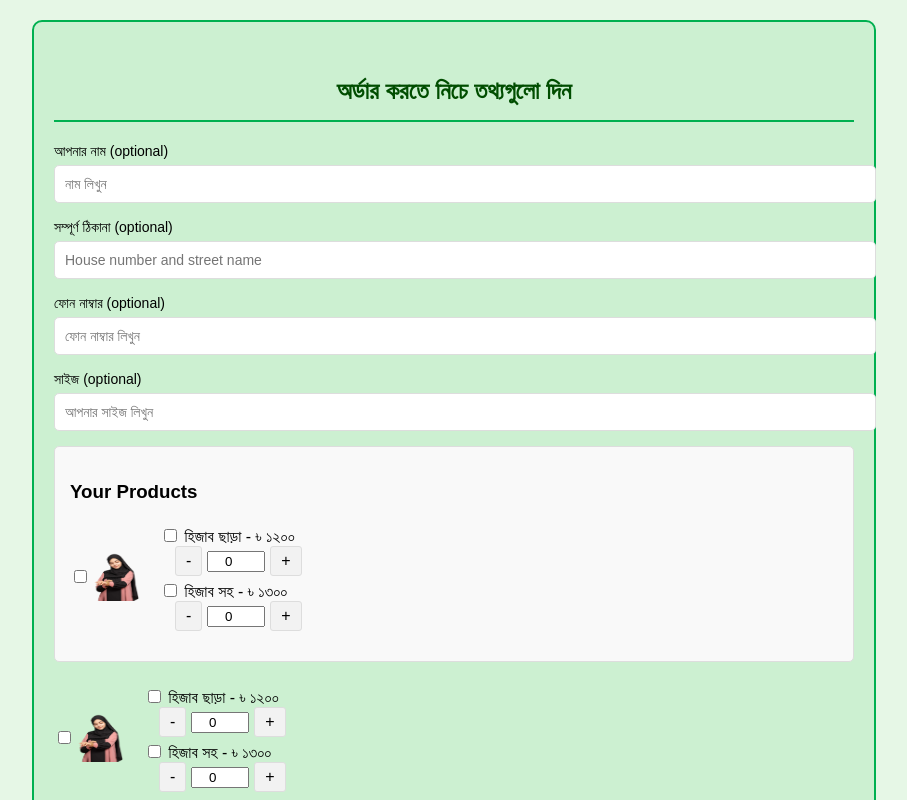
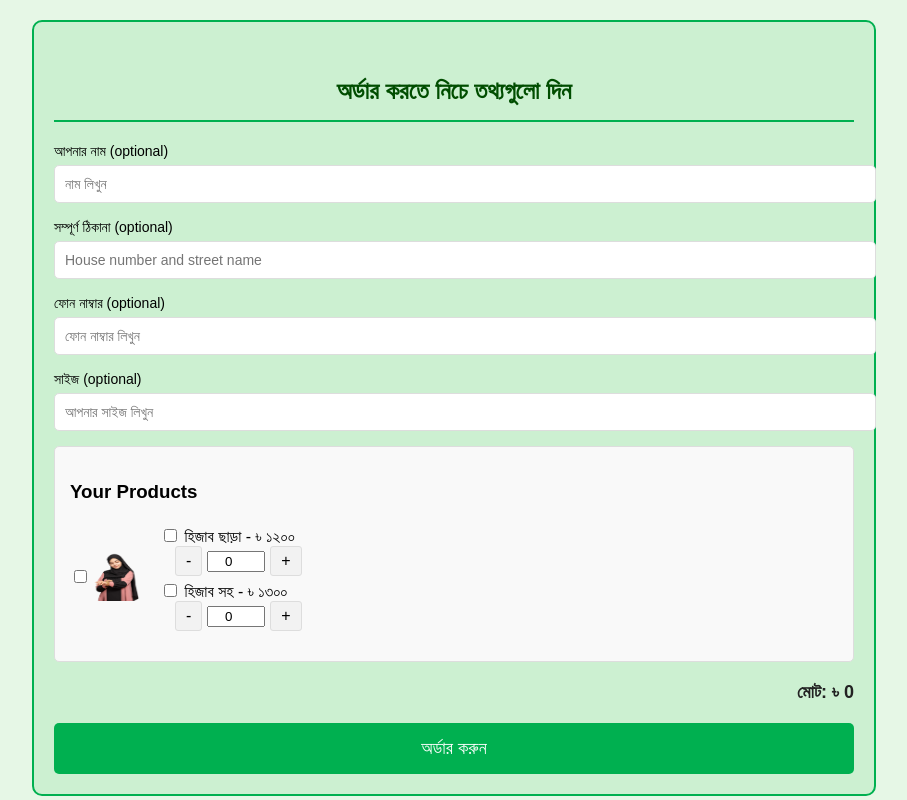
Before and after one commit to mahdi131/mhfashion, a plain HTML site: page form.html in a window 1280 px wide. Shown: the top 800 px of the page, without its empty margins (186-1093 px from the left). Drawn offline with Linux system fonts and the light colour scheme.

Commit message:
Update form.html

```diff
--- a/form.html
+++ b/form.html
@@ -181,34 +181,6 @@
             </div>
         </div>
     </div>
-  <div class="product-item">
-            <input type="checkbox" id="product-1" onchange="toggleProductOptions(1)">
-            <img src="441871073_122114791544308633_6659639184119792996_n_processed.jpg" alt="Borka 1" class="product-image">
-            <div class="options" id="options-1">
-                <div class="option-container">
-                    <label>
-                        <input type="checkbox" id="option-1-no-hijab" value="1200" onchange="updateTotal()"> হিজাব ছাড়া - ৳ ১২০০
-                    </label>
-                    <div class="quantity-container">
-                        <button class="quantity-btn" onclick="updateQuantity(1, 'no-hijab', false)">-</button>
-                        <input type="number" id="quantity-1-no-hijab" value="0" style="width: 50px; text-align: center;" readonly>
-                        <button class="quantity-btn" onclick="updateQuantity(1, 'no-hijab', true)">+</button>
-                    </div>
-                </div>
-                <div class="option-container">
-                    <label>
-                        <input type="checkbox" id="option-1-with-hijab" value="1300" onchange="updateTotal()"> হিজাব সহ - ৳ ১৩০০
-                    </label>
-                    <div class="quantity-container">
-                        <button class="quantity-btn" onclick="updateQuantity(1, 'with-hijab', false)">-</button>
-                        <input type="number" id="quantity-1-with-hijab" value="0" style="width: 50px; text-align: center;" readonly>
-                        <button class="quantity-btn" onclick="updateQuantity(1, 'with-hijab', true)">+</button>
-                    </div>
-                </div>
-            </div>
-        </div>
-    </div>
-
 
 
     <div class="total-price" id="totalPrice">মোট: ৳ 0</div>
```
